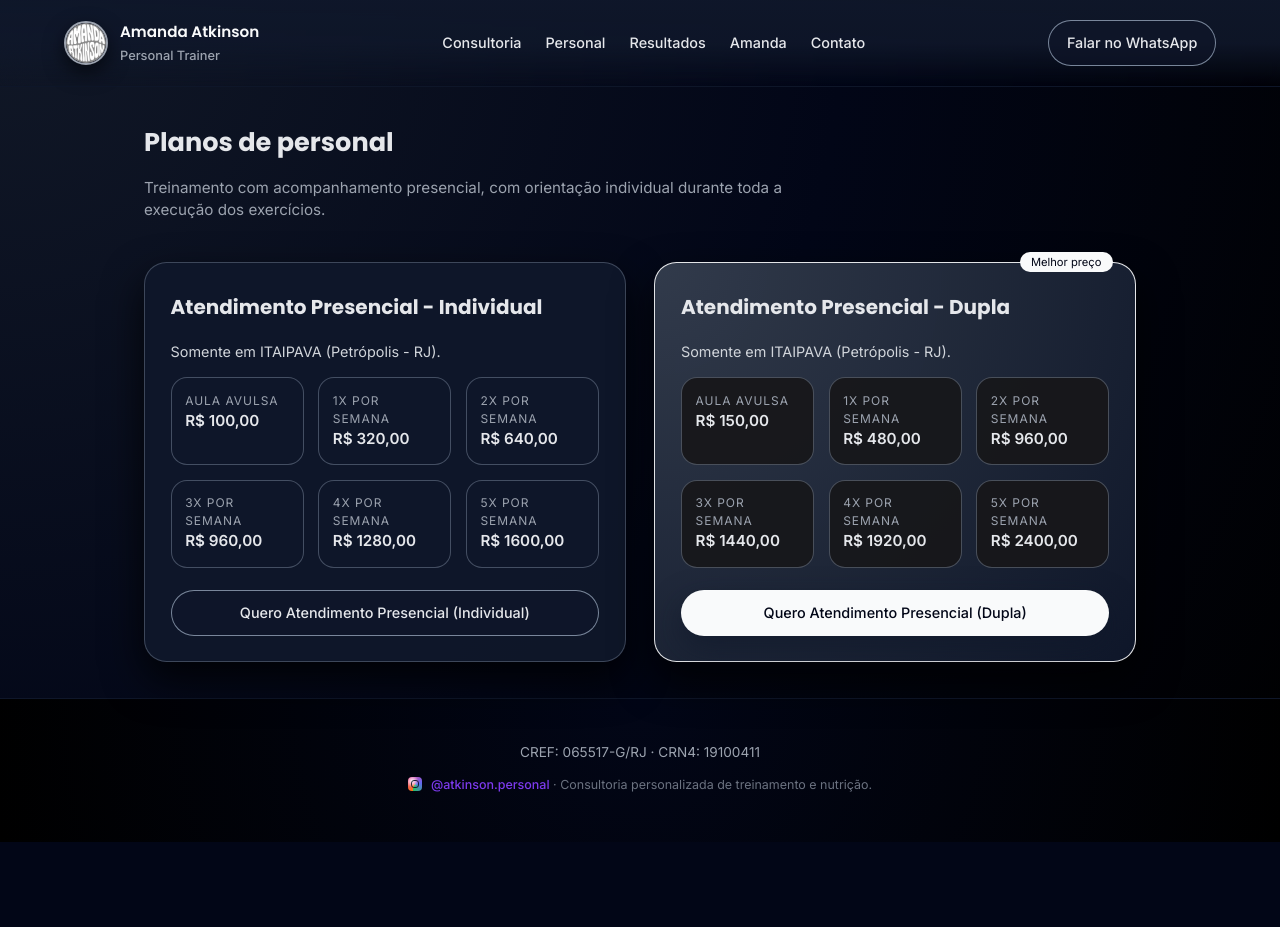
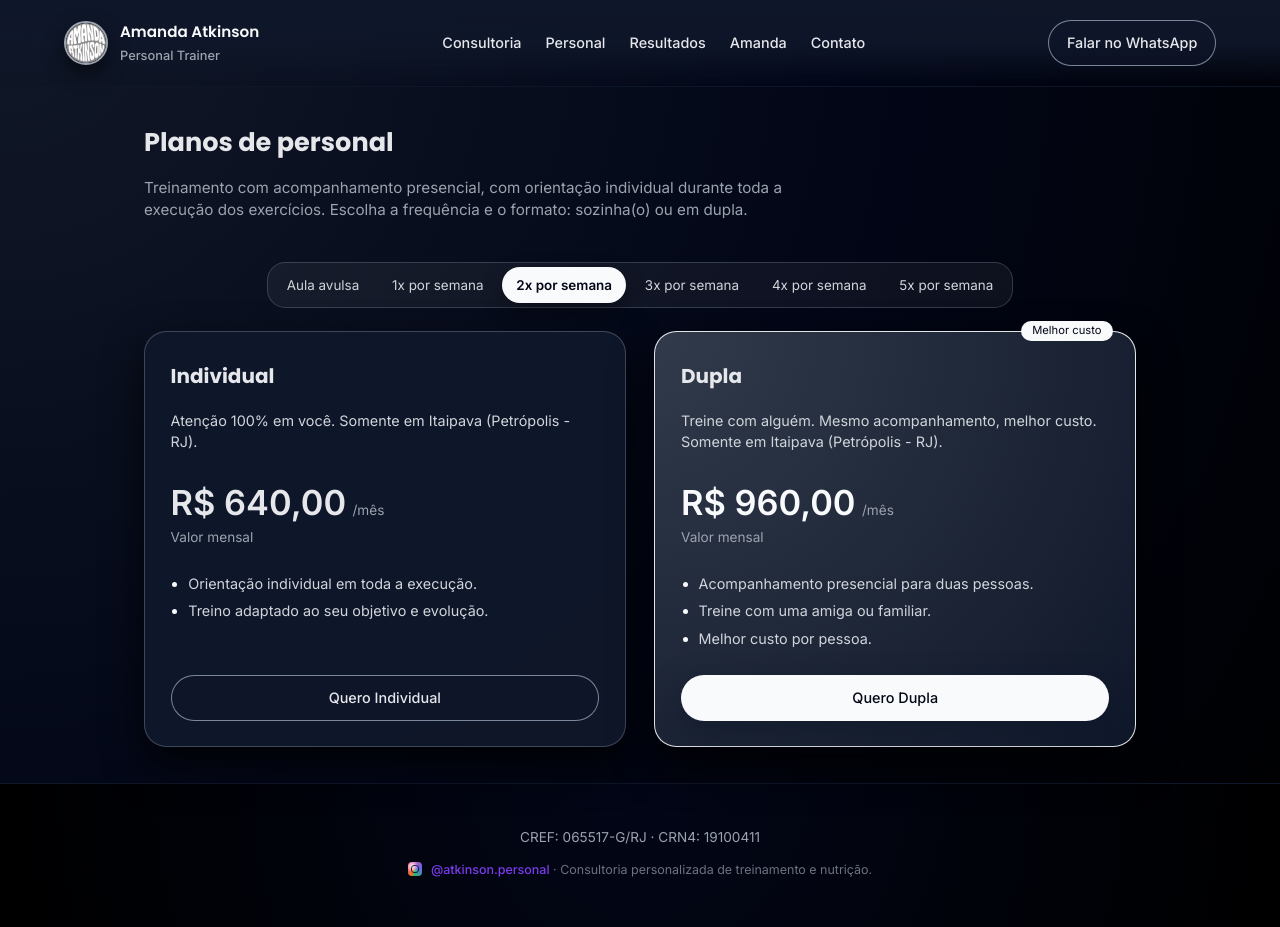
Before and after one commit to annamayatk/landing-page-amanda, a React (Vite) app: page /atendimento-presencial in a window 1280 px wide. Before the commit the page ends 842 px from the top, so only its background shows below. Built offline with nearby package versions, Linux system fonts and the light colour scheme.

Commit message:
feat: seletor de frequência nos planos presenciais
Mostra um preço por vez nos cards Individual e Dupla, no mesmo padrão da consultoria.

Co-authored-by: Cursor <cursoragent@cursor.com>

```diff
--- a/src/App.css
+++ b/src/App.css
@@ -718,6 +718,18 @@ h6,
   border: 1px solid rgba(148, 163, 184, 0.28);
 }
 
+.plan-period-track--compact {
+  flex-wrap: wrap;
+  justify-content: center;
+  max-width: 56rem;
+  border-radius: 1.15rem;
+}
+
+.plan-period-track--compact .plan-period-btn {
+  padding: 0.5rem 0.9rem;
+  font-size: 0.84rem;
+}
+
 .plan-period-btn {
   position: relative;
   appearance: none;
@@ -1440,10 +1452,20 @@ h6,
     max-width: 26rem;
   }
 
+  .plan-period-track--compact {
+    max-width: none;
+  }
+
   .plan-period-btn {
     flex: 1;
     padding: 0.55rem 0.6rem;
     font-size: 0.8rem;
+  }
+
+  .plan-period-track--compact .plan-period-btn {
+    flex: 1 1 calc(33.33% - 0.25rem);
+    padding: 0.5rem 0.45rem;
+    font-size: 0.78rem;
   }
 
   .cta-card {
--- a/src/pages/Presencial.tsx
+++ b/src/pages/Presencial.tsx
@@ -1,7 +1,91 @@
+import { useState } from 'react'
 import { Footer } from '../components/Footer'
 import { Header } from '../components/Header'
 
+type Frequencia =
+  | 'avulsa'
+  | '1x'
+  | '2x'
+  | '3x'
+  | '4x'
+  | '5x'
+
+const FREQUENCIES: { id: Frequencia; label: string; suffix: string; hint: string }[] =
+  [
+    {
+      id: 'avulsa',
+      label: 'Aula avulsa',
+      suffix: 'por aula',
+      hint: 'Pague apenas a aula que fizer.',
+    },
+    {
+      id: '1x',
+      label: '1x por semana',
+      suffix: '/mês',
+      hint: '1 aula por semana',
+    },
+    {
+      id: '2x',
+      label: '2x por semana',
+      suffix: '/mês',
+      hint: '2 aulas por semana',
+    },
+    {
+      id: '3x',
+      label: '3x por semana',
+      suffix: '/mês',
+      hint: '3 aulas por semana',
+    },
+    {
+      id: '4x',
+      label: '4x por semana',
+      suffix: '/mês',
+      hint: '4 aulas por semana',
+    },
+    {
+      id: '5x',
+      label: '5x por semana',
+      suffix: '/mês',
+      hint: '5 aulas por semana',
+    },
+  ]
+
+const PLANS = {
+  individual: {
+    name: 'Atendimento Individual',
+    prices: {
+      avulsa: 'R$ 100,00',
+      '1x': 'R$ 320,00',
+      '2x': 'R$ 640,00',
+      '3x': 'R$ 960,00',
+      '4x': 'R$ 1280,00',
+      '5x': 'R$ 1600,00',
+    },
+  },
+  dupla: {
+    name: 'Atendimento Dupla',
+    prices: {
+      avulsa: 'R$ 150,00',
+      '1x': 'R$ 480,00',
+      '2x': 'R$ 960,00',
+      '3x': 'R$ 1440,00',
+      '4x': 'R$ 1920,00',
+      '5x': 'R$ 2400,00',
+    },
+  },
+} as const
+
+function whatsappHref(planName: string, frequencyLabel: string) {
+  const text = `Quero saber mais sobre o ${planName} (${frequencyLabel})`
+  return `https://wa.me/553284695345?text=${encodeURIComponent(text)}`
+}
+
 export function Presencial() {
+  const [frequencia, setFrequencia] = useState<Frequencia>('2x')
+  const freqMeta = FREQUENCIES.find((item) => item.id === frequencia)!
+  const individual = PLANS.individual.prices[frequencia]
+  const dupla = PLANS.dupla.prices[frequencia]
+
   return (
     <div className="page">
       <Header />
@@ -12,95 +96,99 @@ export function Presencial() {
             <h2>Planos de personal</h2>
             <p>
               Treinamento com acompanhamento presencial, com orientação
-              individual durante toda a execução dos exercícios.
+              individual durante toda a execução dos exercícios. Escolha a
+              frequência e o formato: sozinha(o) ou em dupla.
             </p>
+          </div>
+
+          <div className="plan-period-switch">
+            <div
+              className="plan-period-track plan-period-track--compact"
+              role="tablist"
+              aria-label="Frequência do plano"
+            >
+              {FREQUENCIES.map((item) => (
+                <button
+                  key={item.id}
+                  type="button"
+                  role="tab"
+                  aria-selected={frequencia === item.id}
+                  className={`plan-period-btn${frequencia === item.id ? ' is-active' : ''}`}
+                  onClick={() => setFrequencia(item.id)}
+                >
+                  {item.label}
+                </button>
+              ))}
+            </div>
           </div>
 
           <div className="plans-grid">
             <article className="plan-card scroll-reveal">
-              <h3>Atendimento Presencial - Individual</h3>
+              <h3>Individual</h3>
               <p className="plan-tagline">
-                Somente em ITAIPAVA (Petrópolis - RJ).
+                Atenção 100% em você. Somente em Itaipava (Petrópolis - RJ).
               </p>
 
-              <div className="plan-prices">
-                <div>
-                  <span className="price-label">Aula avulsa</span>
-                  <span className="price-value">R$ 100,00</span>
+              <div className="plan-hero-price">
+                <div className="plan-hero-price-row">
+                  <span className="plan-hero-price-value">{individual}</span>
+                  <span className="plan-hero-price-period">{freqMeta.suffix}</span>
                 </div>
-                <div>
-                  <span className="price-label">1x por semana</span>
-                  <span className="price-value">R$ 320,00</span>
-                </div>
-                <div>
-                  <span className="price-label">2x por semana</span>
-                  <span className="price-value">R$ 640,00</span>
-                </div>
-                <div>
-                  <span className="price-label">3x por semana</span>
-                  <span className="price-value">R$ 960,00</span>
-                </div>
-                <div>
-                  <span className="price-label">4x por semana</span>
-                  <span className="price-value">R$ 1280,00</span>
-                </div>
-                <div>
-                  <span className="price-label">5x por semana</span>
-                  <span className="price-value">R$ 1600,00</span>
-                </div>
+                <span className="plan-hero-price-sub">
+                  {frequencia === 'avulsa'
+                    ? 'Uma aula, quando você quiser'
+                    : 'Valor mensal'}
+                </span>
               </div>
 
+              <ul className="plan-features">
+                <li>Orientação individual em toda a execução.</li>
+                <li>Treino adaptado ao seu objetivo e evolução.</li>
+              </ul>
+
               <a
-                href="https://wa.me/553284695345?text=Quero%20atendimento%20presencial%20Individual"
+                href={whatsappHref(PLANS.individual.name, freqMeta.hint)}
                 className="btn btn-outline btn-full"
                 target="_blank"
                 rel="noreferrer"
               >
-                Quero Atendimento Presencial (Individual)
+                Quero Individual
               </a>
             </article>
 
             <article className="plan-card plan-card-featured scroll-reveal">
-              <div className="plan-badge">Melhor preço</div>
-              <h3>Atendimento Presencial - Dupla</h3>
+              <div className="plan-badge">Melhor custo</div>
+              <h3>Dupla</h3>
               <p className="plan-tagline">
-                Somente em ITAIPAVA (Petrópolis - RJ).
+                Treine com alguém. Mesmo acompanhamento, melhor custo. Somente
+                em Itaipava (Petrópolis - RJ).
               </p>
 
-              <div className="plan-prices">
-                <div>
-                  <span className="price-label">Aula avulsa</span>
-                  <span className="price-value">R$ 150,00</span>
+              <div className="plan-hero-price">
+                <div className="plan-hero-price-row">
+                  <span className="plan-hero-price-value">{dupla}</span>
+                  <span className="plan-hero-price-period">{freqMeta.suffix}</span>
                 </div>
-                <div>
-                  <span className="price-label">1x por semana</span>
-                  <span className="price-value">R$ 480,00</span>
-                </div>
-                <div>
-                  <span className="price-label">2x por semana</span>
-                  <span className="price-value">R$ 960,00</span>
-                </div>
-                <div>
-                  <span className="price-label">3x por semana</span>
-                  <span className="price-value">R$ 1440,00</span>
-                </div>
-                <div>
-                  <span className="price-label">4x por semana</span>
-                  <span className="price-value">R$ 1920,00</span>
-                </div>
-                <div>
-                  <span className="price-label">5x por semana</span>
-                  <span className="price-value">R$ 2400,00</span>
-                </div>
+                <span className="plan-hero-price-sub">
+                  {frequencia === 'avulsa'
+                    ? 'Uma aula para a dupla'
+                    : 'Valor mensal'}
+                </span>
               </div>
 
+              <ul className="plan-features">
+                <li>Acompanhamento presencial para duas pessoas.</li>
+                <li>Treine com uma amiga ou familiar.</li>
+                <li>Melhor custo por pessoa.</li>
+              </ul>
+
               <a
-                href="https://wa.me/553284695345?text=Quero%20atendimento%20presencial%20Dupla"
+                href={whatsappHref(PLANS.dupla.name, freqMeta.hint)}
                 className="btn btn-primary btn-full"
                 target="_blank"
                 rel="noreferrer"
               >
-                Quero Atendimento Presencial (Dupla)
+                Quero Dupla
               </a>
             </article>
           </div>
```
